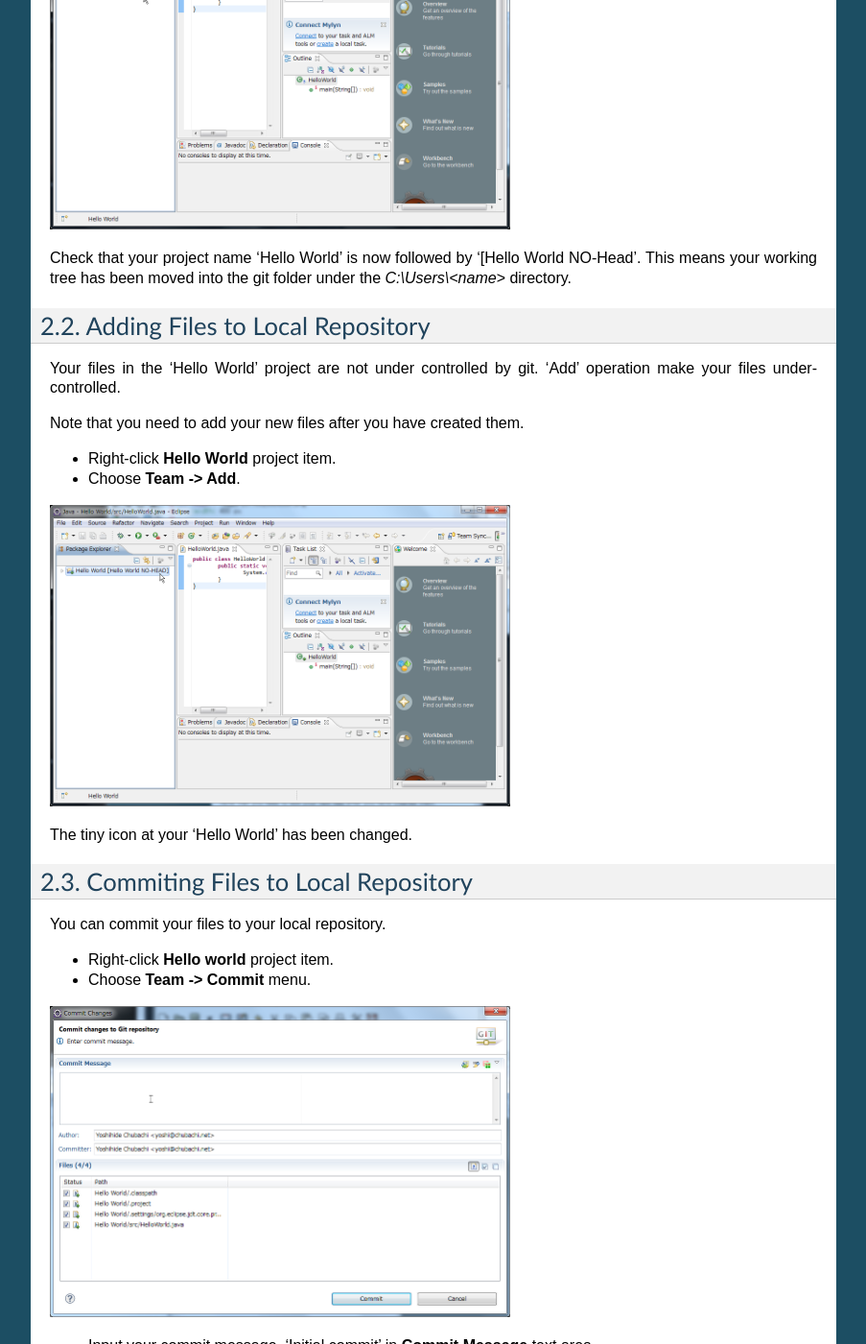
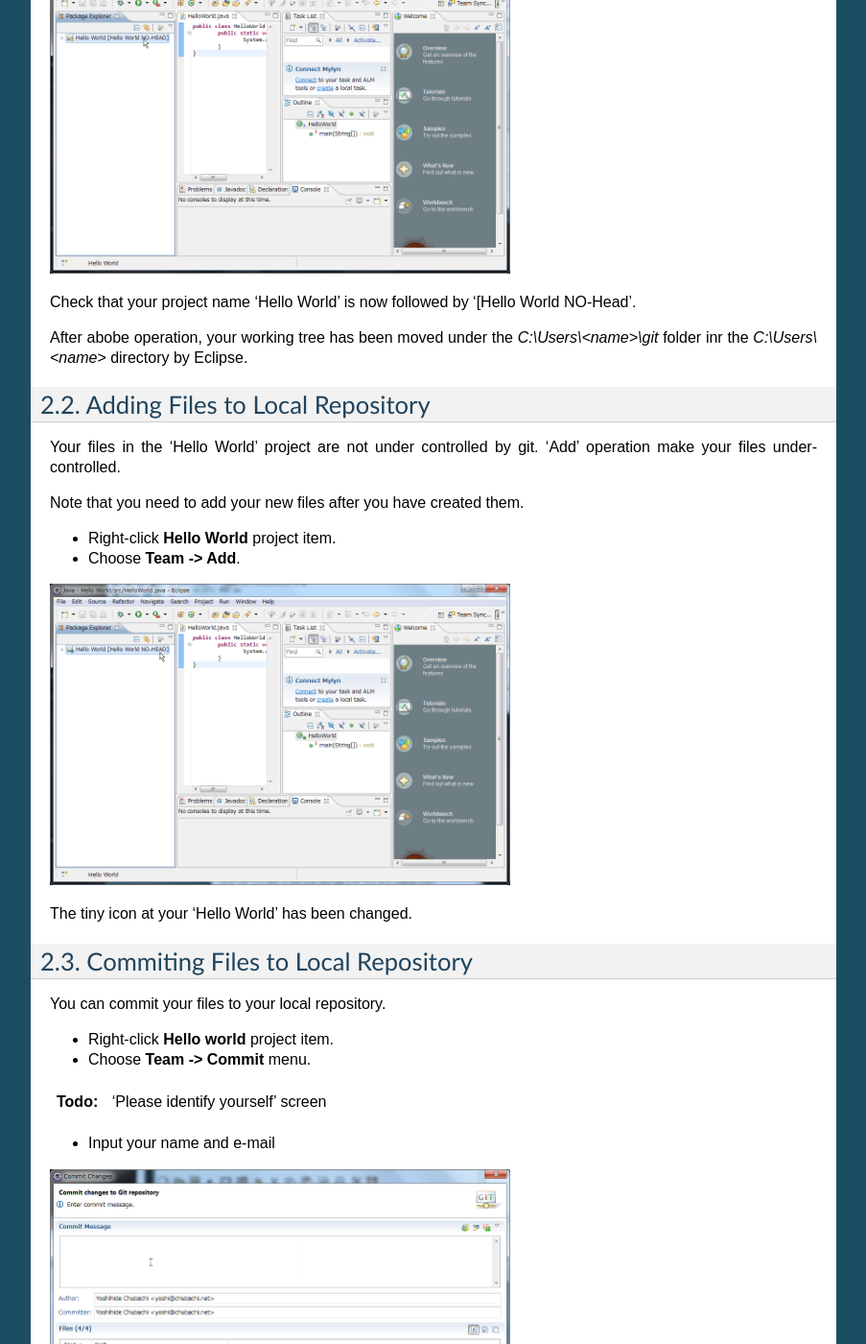
Before and after one commit to ychubachi/collaborative-sde, a Sphinx documentation site: the page built from source/git.rst, in a window 1280 px wide and 1400 px high, scrolled down 2238 px. Shown: the whole window at 96% size, without its empty margins (198-1101 px from the left). Built offline with Sphinx 7.4.7, drawn with Linux system fonts in a browser that asks for light colours; some of the changed text lies outside the part shown.

Commit message:
several todos added.

```diff
--- a/source/egit.rst
+++ b/source/egit.rst
@@ -9,13 +9,14 @@
 Installing EGit plugin
 ----------------------
 
-- Chose **Help:Install new software...** menu.
-- Chose '--All Available Sites--' in **Work with** field.
+- Start Eclipse
+- Chose **Help:Install new software...** menu
+- Chose '--All Available Sites--' in **Work with** field
 
 .. image:: image/20110825120521.png
    :width: 480 px
 
-- Wait a second.
+- Wait a second
 
 .. image:: image/20110825120643.png
    :width: 480 px
--- a/source/git.rst
+++ b/source/git.rst
@@ -16,6 +15,10 @@
 
 - Right-click on your *Hello World* project in Package Explorer.
 - Choose **Team -> Share Projects**.
+
+.. TODO:: 'Check Home Directory' screen.
+
+- Click **OK**
 
 .. image:: image/20110826003650.png
    :width: 480 px
@@ -46,7 +49,10 @@
 .. image:: image/20110826004615.png
    :width: 480 px
 
-Check that your project name 'Hello World' is now followed by '[Hello World NO-Head'.  This means your working tree has been moved into the git folder under the |user home| directory.
+Check that your project name 'Hello World' is now followed by '[Hello World NO-Head'.
+
+After abobe operation, your working tree has been moved under the |git repository| folder inr the |user home| directory by Eclipse.
+
 
 Adding Files to Local Repository
 --------------------------------
@@ -69,6 +75,10 @@
 - Right-click **Hello world** project item.
 - Choose **Team -> Commit** menu.
 
+.. todo:: 'Please identify yourself' screen
+
+- Input your name and e-mail
+
 .. image:: image/20110826011350.png
    :width: 480 px
 
```
Also changed, not shown: other parts of source/git.rst (+6 -6 lines).
